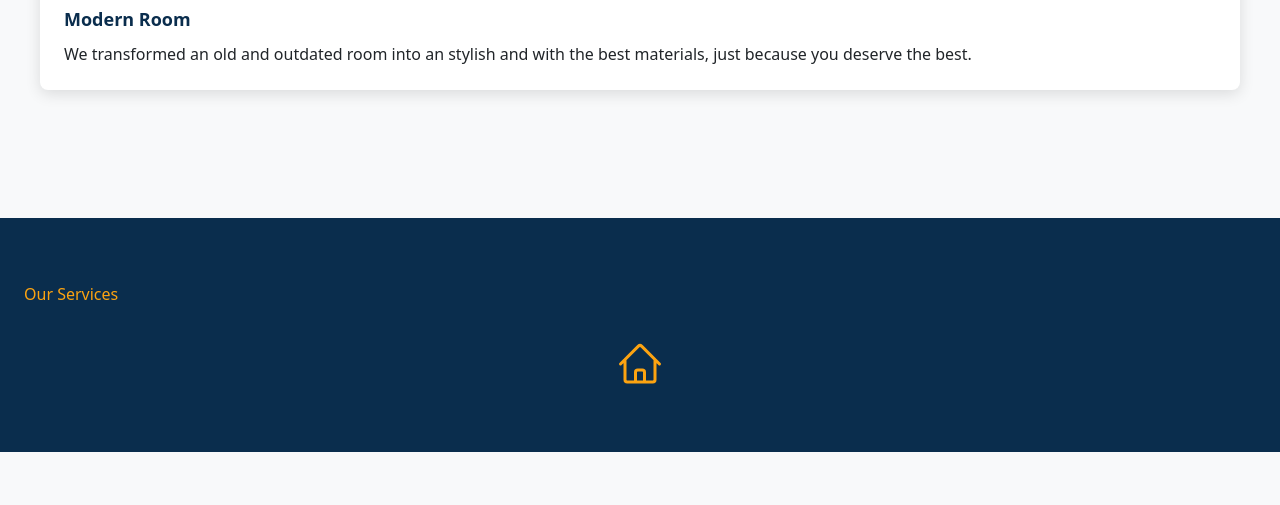
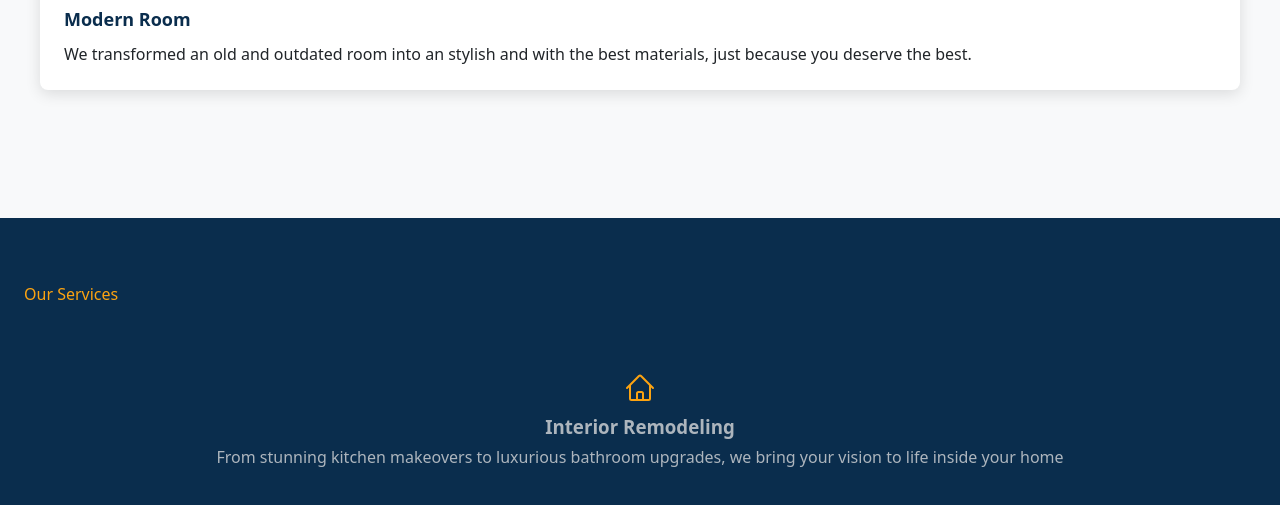
Before and after one commit to zarek21/FR_Construction, a plain HTML site: page index.html in a window 1280 px wide. Shown: the part 3560-4065 px from the top of the page. Before the commit the page ends 4012 px from the top, so only its background shows below. Drawn offline with Linux system fonts and the light colour scheme.

Commit message:
:sparkles: add semantic html and styling for services and styling

```diff
--- a/css/components/services.css
+++ b/css/components/services.css
@@ -1,8 +1,3 @@
-svg {
-  width: 48px;
-  color: var(--clr-accent);
-}
-
 .services-section {
   padding: var(--spacing-xxl) var(--spacing-lg);
   background-color: var(--clr-primary);
@@ -10,10 +5,28 @@ svg {
 
 .services-card__tag {
   color: var(--clr-accent);
-  margin-bottom: var(--spacing-xl);
+  margin-bottom: var(--spacing-xxl);
+}
+
+.services-card__heading {
+  text-align: center;
+  color: var(--clr-neutral-light);
+  font-weight: var(--font-weight-bold);
+  margin-bottom: var(--spacing-xs);
+}
+
+svg {
+  width: 32px;
+  color: var(--clr-accent);
+  margin-bottom: var(--spacing-sm);
 }
 
 .services-card__icon-container {
   display: flex;
   justify-content: center;
 }
+
+.services-card__description {
+  color: var(--clr-neutral-light);
+  text-align: center;
+}
--- a/index.html
+++ b/index.html
@@ -102,6 +102,7 @@
       </section>
       <!-- END OF SECTION -->
 
+      <!-- SERVICES SECTION -->
       <section class="services-section">
         <article class="services-card">
           <p class="services-card__tag">Our Services</p>
@@ -122,7 +123,13 @@
               />
             </svg>
           </div>
-          <p class="services-card__description"></p>
+          <header class="services-card__header">
+            <h3 class="services-card__heading">Interior Remodeling</h3>
+          </header>
+          <p class="services-card__description">
+            From stunning kitchen makeovers to luxurious bathroom upgrades, we
+            bring your vision to life inside your home
+          </p>
         </article>
       </section>
     </main>
```
